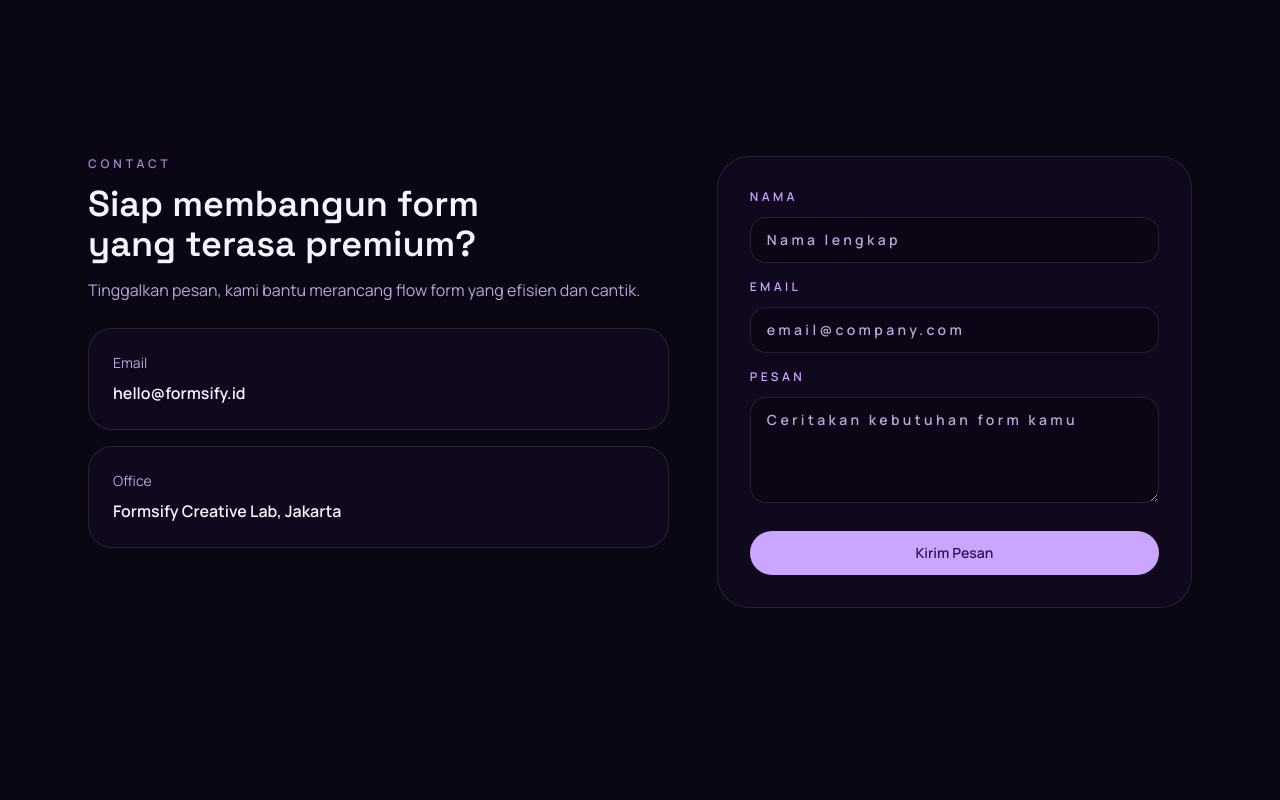
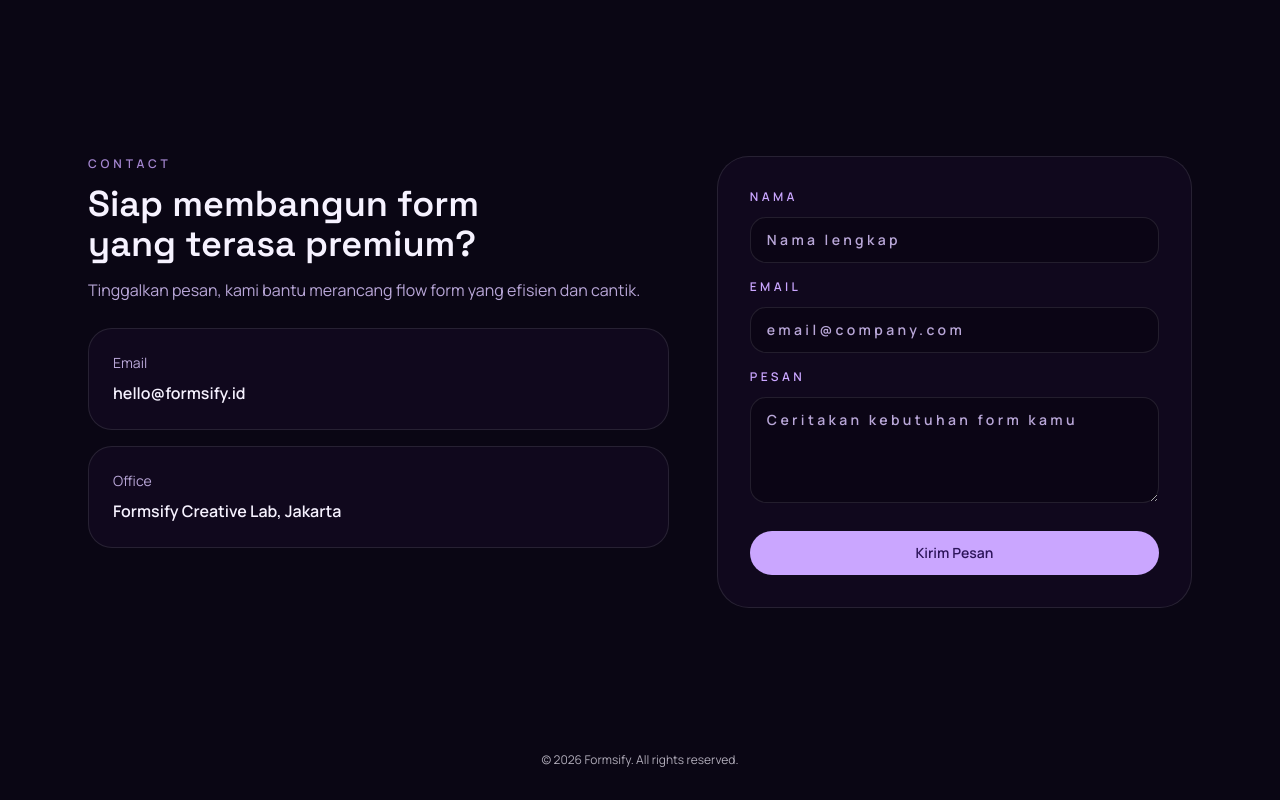
Before and after one commit to Cyaside/fe-formsify, a Next.js app: page / in a window 1280 px wide. Shown: the part 2596-3396 px from the top of the page. Before the commit the page ends 3316 px from the top, so only its background shows below. Built offline with nearby package versions, Linux system fonts and the light colour scheme; no server answers.

Commit message:
style : footer

```diff
--- a/src/app/page.tsx
+++ b/src/app/page.tsx
@@ -3,6 +3,7 @@ import ContactSection from "@/widgets/landing/ContactSection";
 import HeroSection from "@/widgets/landing/HeroSection";
 import StepsSection from "@/widgets/landing/StepsSection";
 import TestimonialsSection from "@/widgets/landing/TestimonialsSection";
+import Footer from "@/shared/ui/Footer";
 
 export default function Home() {
   return (
@@ -12,6 +13,7 @@ export default function Home() {
       <StepsSection />
       <TestimonialsSection />
       <ContactSection />
+      <Footer />
     </div>
   );
 }
--- a/src/shared/ui/Footer.tsx
+++ b/src/shared/ui/Footer.tsx
@@ -2,10 +2,9 @@ import Container from "@/shared/ui/Container";
 
 export default function Footer() {
   return (
-    <footer className="relative z-40 border-t border-white/10 bg-surface py-8 text-xs text-ink">
-      <Container className="flex flex-col gap-3 md:flex-row md:items-center md:justify-between">
-        <span className="uppercase tracking-[0.3em] text-lavender font-semibold">Formsify</span>
-        <span className="text-ink-muted">© 2026 Formsify. All rights reserved.</span>
+    <footer className="relative z-40 py-8 text-xs text-ink/70">
+      <Container className="flex items-center justify-center">
+        <span>© 2026 Formsify. All rights reserved.</span>
       </Container>
     </footer>
   );
--- a/src/widgets/dashboard/navItems.ts
+++ b/src/widgets/dashboard/navItems.ts
@@ -3,10 +3,6 @@ import {
   LayoutDashboard,
   FileText,
   LineChart,
-  LayoutTemplate,
-  MessagesSquare,
-  Plug,
-  Settings,
 } from "lucide-react";
 
 export type DashboardNavItem = {
@@ -19,5 +15,5 @@ export type DashboardNavItem = {
 export const dashboardNavItems: DashboardNavItem[] = [
   { label: "Overview", href: "/dashboard", icon: LayoutDashboard },
   { label: "Forms", href: "/dashboard/forms", icon: FileText },
-  { label: "Analytics", href: "/dashboard/analytics", icon: LineChart }
+  { label: "Analytics", href: "/dashboard/analytics", icon: LineChart },
 ];
```
